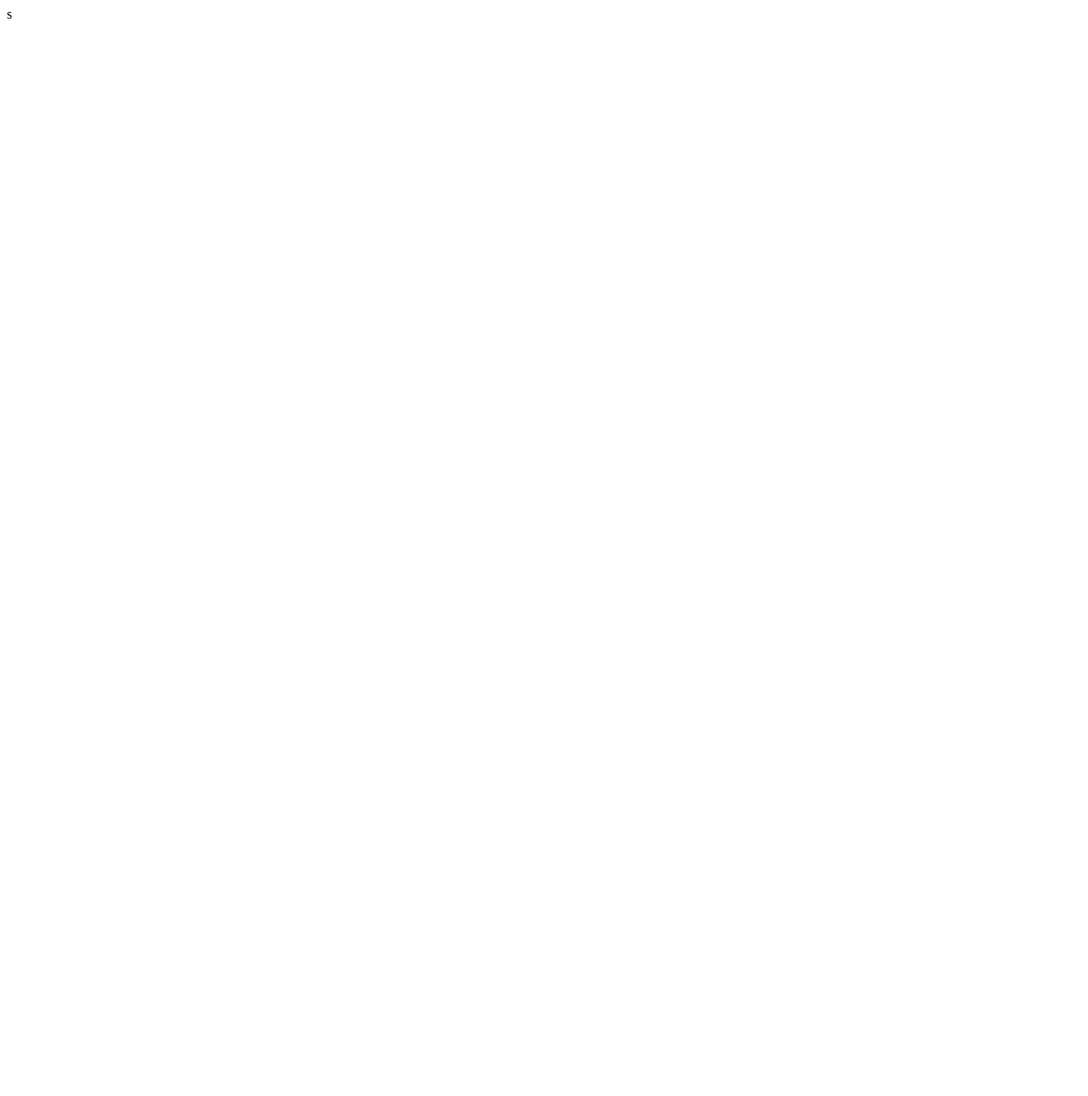
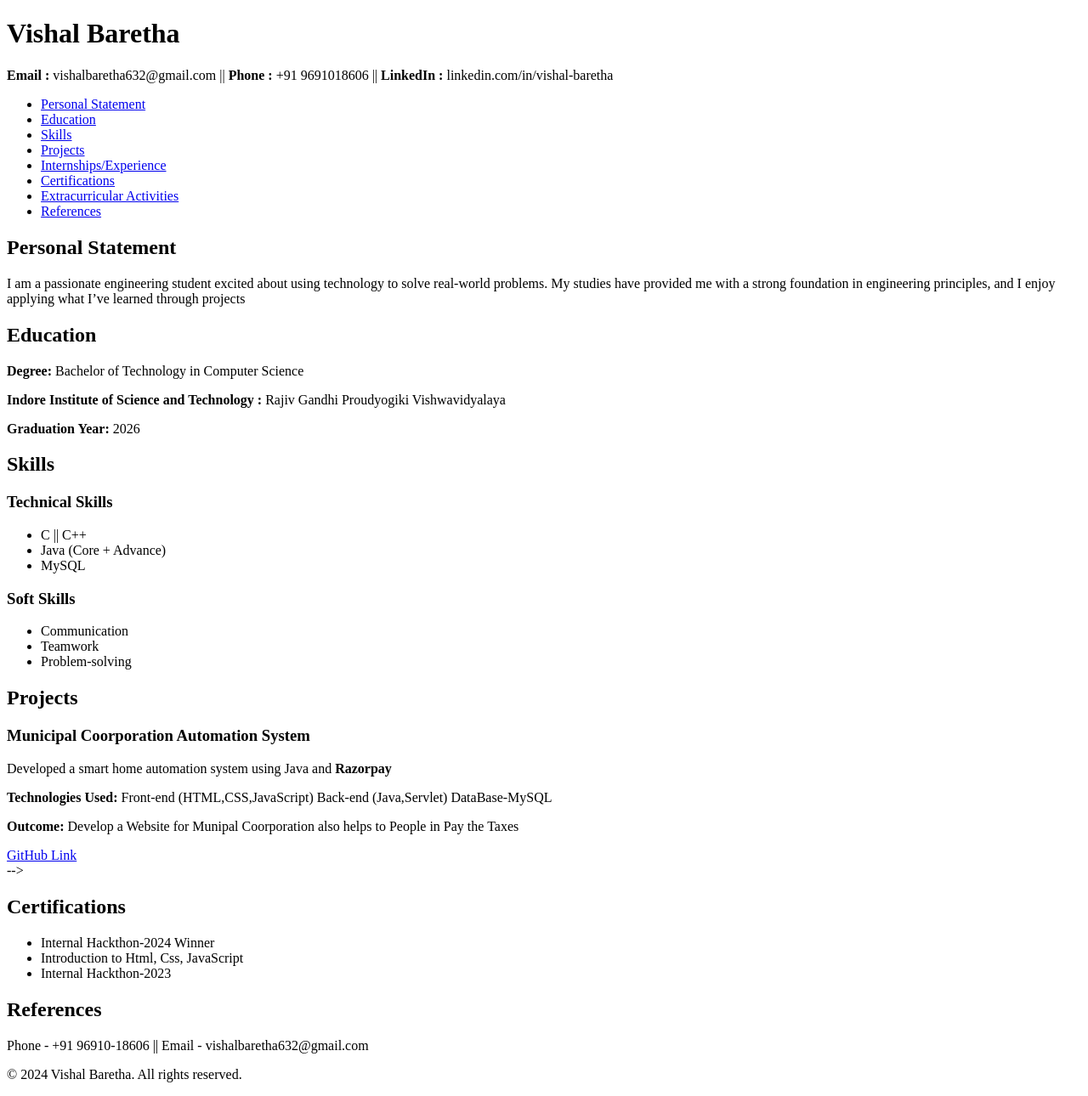
Before and after one commit to Vishall-hub/Portfolio, a plain HTML site: page index.html in a window 1280 px wide. Shown: the whole page at 85% size. Before the commit the page ends 800 px from the top, so only its background shows below. Drawn offline with Linux system fonts and the light colour scheme.

Commit message:
index.html

```diff
--- a/index.html
+++ b/index.html
@@ -1 +1,110 @@
-s
+<!DOCTYPE html>
+<html lang="en">
+<head>
+    <meta charset="UTF-8">
+    <meta name="viewport" content="width=device-width, initial-scale=1.0">
+    <title>Portfolio</title>
+    <link rel="stylesheet" href="styles.css">
+</head>
+<body>
+    <header>
+        <h1>Vishal Baretha</h1>
+        <p> <strong> Email : </strong> vishalbaretha632@gmail.com || <strong>Phone :</strong> +91 9691018606 || <strong>LinkedIn :</strong> linkedin.com/in/vishal-baretha</p>    </header>
+
+    <nav>
+        <ul>
+            <li><a href="#personal-statement">Personal Statement</a></li>
+            <li><a href="#education">Education</a></li>
+            <li><a href="#skills">Skills</a></li>
+            <li><a href="#projects">Projects</a></li>
+            <li><a href="#experience">Internships/Experience</a></li>
+            <li><a href="#certifications">Certifications</a></li>
+            <li><a href="#extracurricular">Extracurricular Activities</a></li>
+            <li><a href="#references">References</a></li>
+        </ul>
+    </nav>
+
+    <section id="personal-statement">
+        <h2>Personal Statement</h2>
+        <p>I am a passionate engineering student excited about using technology to solve real-world problems. My studies have provided me with a strong foundation in engineering principles, and I enjoy applying what I’ve learned through projects</p>
+    </section>
+
+    <section id="education">
+        <h2>Education</h2>
+        <p><strong>Degree:</strong> Bachelor of Technology in Computer Science </p>
+        <p><strong>Indore Institute of Science and Technology :</strong> Rajiv Gandhi Proudyogiki Vishwavidyalaya</p>
+        <p><strong>Graduation Year:</strong> 2026</p>
+      <!--  <p><strong>Relevant Coursework:</strong> List of relevant courses.</p>    -->
+    </section>
+
+    <section id="skills">
+        <h2>Skills</h2>
+        <h3>Technical Skills</h3>
+        <ul>
+            <li>C || C++</li>
+            <li>Java (Core + Advance)</li>
+       	    <li>MySQL</li>
+        </ul>
+        <h3>Soft Skills</h3>
+        <ul>
+            <li>Communication</li>
+            <li>Teamwork</li>
+            <li>Problem-solving</li>
+        </ul>
+    </section>
+
+    <section id="projects">
+        <h2>Projects</h2>
+        <div class="project">
+            <h3>Municipal Coorporation Automation System</h3>
+            <p>Developed a smart home automation system using Java and <strong>Razorpay</strong> </p>
+            <p><strong>Technologies Used:</strong>  Front-end (HTML,CSS,JavaScript)  Back-end (Java,Servlet)  DataBase-MySQL</p>
+            <p><strong>Outcome:</strong> Develop a Website for Munipal Coorporation also helps to People in Pay the Taxes </p>
+            <a href="https://github.com/Vishall-hub" target="_blank">GitHub Link</a>
+        </div>
+        <!-- Add more projects as needed -->
+    </section>
+
+
+<!--
+ <section id="experience">
+        <h2>Internships/Work Experience</h2>
+        <div class="experience">
+            <h3>Internship Position</h3>
+            <p><strong>Company Name:</strong> Your Company</p>
+            <p><strong>Duration:</strong> Start Date - End Date</p>
+            <p><strong>Responsibilities:</strong> Key tasks and contributions.</p>
+            <p><strong>Achievements:</strong> Notable accomplishments.</p>
+        </div>
+        <!-- Add more experiences as needed -->
+    </section>
+
+-->
+
+    <section id="certifications">
+        <h2>Certifications</h2>
+        <ul>
+	    <li>Internal Hackthon-2024 Winner</li>
+            <li>Introduction to Html, Css, JavaScript </li>
+            <li>Internal Hackthon-2023</li>
+        </ul>
+    </section>
+
+<!--
+  <section id="extracurricular">
+        <h2>Extracurricular Activities</h2>
+        <p>Involvement in clubs, organizations, or volunteer work.</p>
+    </section>
+-->
+
+
+    <section id="references">
+        <h2>References</h2>
+        <p>Phone - +91 96910-18606   || Email - vishalbaretha632@gmail.com</p>
+    </section>
+
+    <footer>
+        <p>&copy; 2024 Vishal Baretha. All rights reserved.</p>
+    </footer>
+</body>
+</html
```
